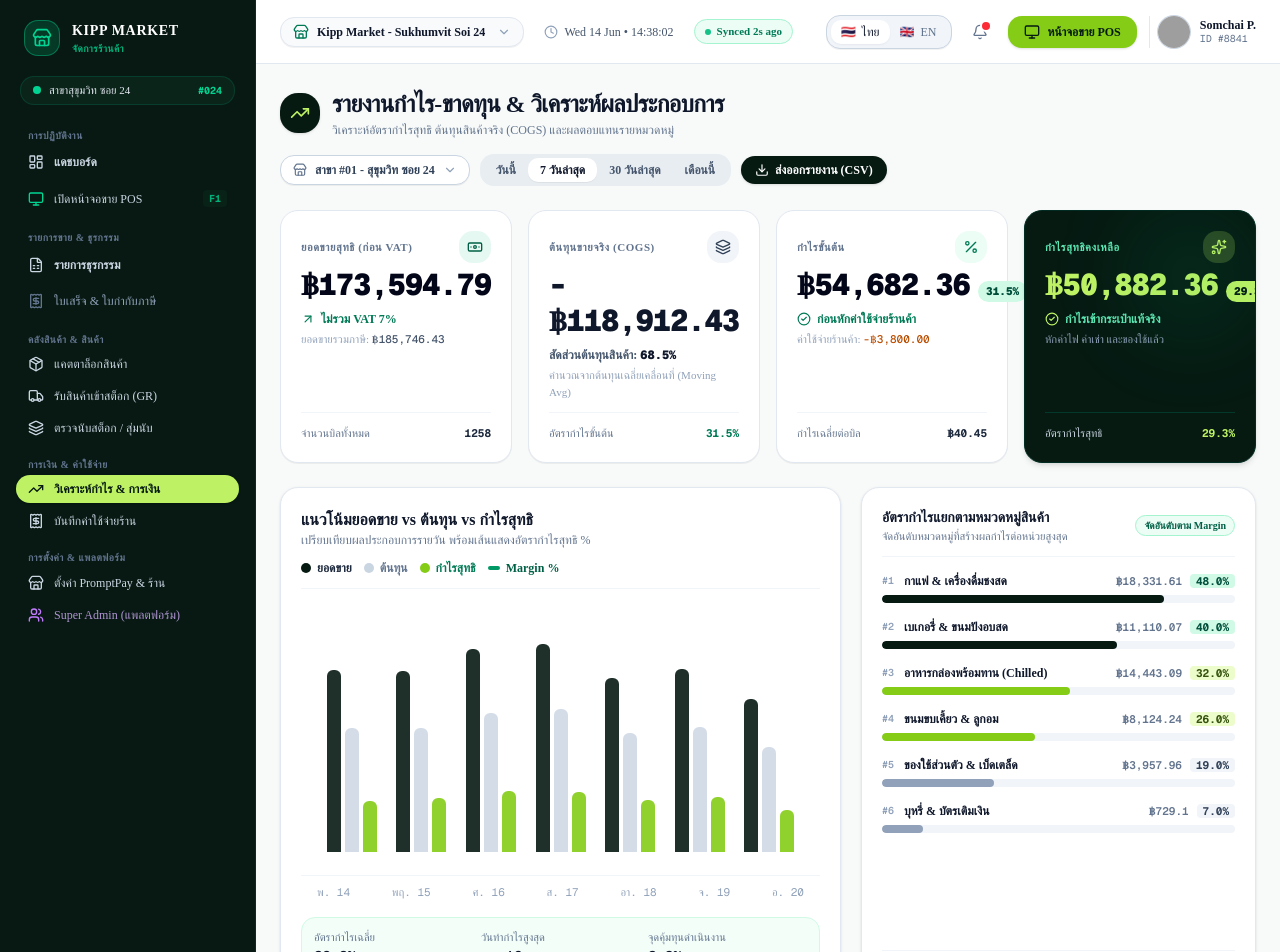
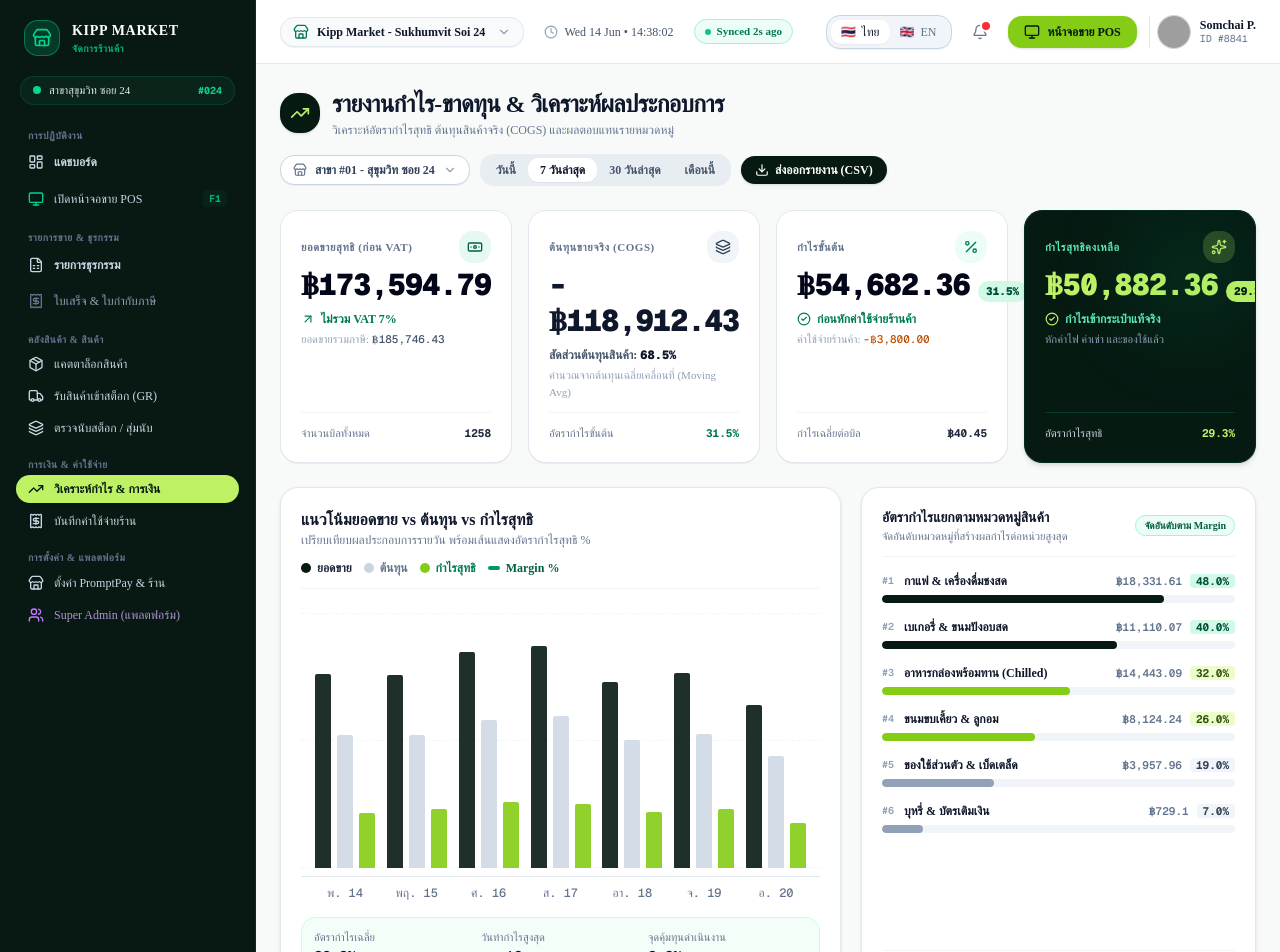
Before and after one commit to Ratibodi/Kipp-Market, a Next.js app: page /dashboard/profit in a window 1280 px wide. Shown: the top 952 px of the page. Built offline with nearby package versions, Linux system fonts and the light colour scheme; no server answers; the database is empty; grey boxes are pictures that could not be loaded.

Commit message:
fix(dashboard): resolve 30-day and monthly profit chart overflow and label truncation

```diff
--- a/src/app/dashboard/profit/page.tsx
+++ b/src/app/dashboard/profit/page.tsx
@@ -25,6 +25,28 @@ import { DashboardSidebar } from "@/components/dashboard/DashboardSidebar";
 import { DashboardHeader } from "@/components/dashboard/DashboardHeader";
 import { useLanguage } from "@/context/LanguageContext";
 import { ProfitAnalyticsResponse } from "@/app/api/dashboard/profit/route";
+
+const THAI_MONTH_SHORT = [
+  "ม.ค.", "ก.พ.", "มี.ค.", "เม.ย.", "พ.ค.", "มิ.ย.",
+  "ก.ค.", "ส.ค.", "ก.ย.", "ต.ค.", "พ.ย.", "ธ.ค."
+];
+const ENG_MONTH_SHORT = [
+  "Jan", "Feb", "Mar", "Apr", "May", "Jun",
+  "Jul", "Aug", "Sep", "Oct", "Nov", "Dec"
+];
+
+function getSampledIndices(total: number, maxSamples = 6): number[] {
+  if (total <= 0) return [];
+  if (total <= maxSamples) return Array.from({ length: total }, (_, i) => i);
+  const result: number[] = [];
+  for (let i = 0; i < maxSamples; i++) {
+    const idx = Math.round((i / (maxSamples - 1)) * (total - 1));
+    if (!result.includes(idx)) {
+      result.push(idx);
+    }
+  }
+  return result;
+}
 
 export default function ProfitAnalyticsPage() {
   const { t, language } = useLanguage();
@@ -335,7 +357,7 @@ export default function ProfitAnalyticsPage() {
           {/* Middle Row: Multi-Bar P&L Trend Chart & Category Profitability */}
           <div className="grid grid-cols-1 lg:grid-cols-12 gap-5">
             {/* Left: Multi-Bar Chart (7 cols) */}
-            <div className="lg:col-span-7 bg-white rounded-2xl p-5 border border-slate-200 shadow-sm flex flex-col justify-between">
+            <div className="lg:col-span-7 bg-white rounded-2xl p-5 border border-slate-200 shadow-sm flex flex-col justify-between overflow-hidden">
               <div>
                 <div className="flex flex-wrap items-center justify-between gap-3 pb-3 border-b border-slate-100">
                   <div>
@@ -363,7 +385,7 @@ export default function ProfitAnalyticsPage() {
                   </div>
                 </div>
 
-                {/* SVG Multi-Bar & Margin Line Chart */}
+                {/* Multi-Bar & Margin Line Chart */}
                 <div className="relative mt-6 h-72 w-full">
                   {loading || !data ? (
                     <div className="w-full h-full flex items-center justify-center text-slate-400 text-xs">
@@ -372,37 +394,71 @@ export default function ProfitAnalyticsPage() {
                     </div>
                   ) : (
                     <div className="w-full h-full flex flex-col justify-between">
-                      {/* Interactive Canvas */}
-                      <div className="relative flex-1 w-full flex items-end justify-between px-4 pb-2 border-b border-slate-100">
+                      {/* Interactive Canvas with subtle guide lines */}
+                      <div className="relative flex-1 w-full min-w-0 flex items-end justify-between px-1 sm:px-2 pb-2 border-b border-slate-200">
+                        {/* Background guide lines */}
+                        <div className="absolute inset-x-0 top-0 bottom-2 flex flex-col justify-between pointer-events-none opacity-40">
+                          <div className="border-b border-dashed border-slate-200 w-full" />
+                          <div className="border-b border-dashed border-slate-200 w-full" />
+                          <div className="border-b border-dashed border-slate-200 w-full" />
+                        </div>
+
                         {data.dailyTrend.map((d, idx) => {
-                          const revH = (d.netRevenue / maxDayVal) * 100;
-                          const cogsH = (d.cogs / maxDayVal) * 100;
-                          const profH = Math.max(0, (d.netProfit / maxDayVal) * 100);
+                          const isLongPeriod = data.dailyTrend.length > 10;
+                          const isSingleDay = data.dailyTrend.length === 1;
+                          const revH = Math.min(100, Math.max(0, (d.netRevenue / maxDayVal) * 100));
+                          const cogsH = Math.min(100, Math.max(0, (d.cogs / maxDayVal) * 100));
+                          const profH = Math.min(100, Math.max(0, (d.netProfit / maxDayVal) * 100));
                           const isHovered = hoveredDayIndex === idx;
+
+                          // Dynamic bar sizing
+                          const barWidth = isSingleDay
+                            ? "w-8 sm:w-12 max-w-[48px]"
+                            : isLongPeriod
+                            ? "w-1 sm:w-1.5 md:w-2 max-w-[7px]"
+                            : "w-2.5 sm:w-3.5 md:w-4 max-w-[16px]";
+                          const barGap = isSingleDay
+                            ? "gap-2 sm:gap-3"
+                            : isLongPeriod
+                            ? "gap-[1px] sm:gap-[1.5px]"
+                            : "gap-1 sm:gap-1.5";
 
                           return (
                             <div
                               key={d.date}
                               onMouseEnter={() => setHoveredDayIndex(idx)}
                               onMouseLeave={() => setHoveredDayIndex(null)}
-                              className="relative flex-1 flex flex-col items-center justify-end h-full px-1 group cursor-pointer"
+                              className="relative flex-1 min-w-0 flex flex-col items-center justify-end h-full group cursor-pointer z-10"
                             >
-                              {/* Hover Tooltip Popup */}
+                              {/* Hover Tooltip Popup with edge-safe positioning */}
                               {isHovered && (
-                                <div className="absolute -top-24 z-30 p-2.5 rounded-xl bg-slate-900 text-white text-[11px] shadow-xl border border-slate-700 pointer-events-none whitespace-nowrap min-w-[150px]">
-                                  <div className="font-bold text-[#bef264] border-b border-slate-700 pb-1 mb-1">
-                                    {d.dayLabel} ({d.date})
+                                <div
+                                  className={`absolute -top-28 z-50 p-2.5 rounded-xl bg-slate-900 text-white text-[11px] shadow-2xl border border-slate-700 pointer-events-none whitespace-nowrap min-w-[155px] ${
+                                    idx < 4
+                                      ? "left-0"
+                                      : idx > data.dailyTrend.length - 5
+                                      ? "right-0"
+                                      : "left-1/2 -translate-x-1/2"
+                                  }`}
+                                >
+                                  <div className="font-bold text-[#bef264] border-b border-slate-700/80 pb-1 mb-1.5 flex items-center justify-between">
+                                    <span>{d.dayLabel}</span>
+                                    <span className="text-[10px] text-slate-400 font-mono">{d.date}</span>
                                   </div>
-                                  <div className="flex justify-between gap-3 text-slate-300">
-                                    <span>ยอดขาย:</span>
-                                    <span className="font-mono text-white">฿{d.netRevenue.toLocaleString()}</span>
+                                  <div className="flex justify-between gap-3 text-slate-300 py-0.5">
+                                    <span>{isTh ? "ยอดขาย (Net):" : "Revenue:"}</span>
+                                    <span className="font-mono text-white font-medium">฿{d.netRevenue.toLocaleString()}</span>
                                   </div>
-                                  <div className="flex justify-between gap-3 text-slate-400">
-                                    <span>ต้นทุน:</span>
+                                  <div className="flex justify-between gap-3 text-slate-400 py-0.5">
+                                    <span>{isTh ? "ต้นทุนสินค้า:" : "COGS:"}</span>
                                     <span className="font-mono text-slate-300">-฿{d.cogs.toLocaleString()}</span>
                                   </div>
-                                  <div className="flex justify-between gap-3 text-emerald-400 font-bold border-t border-slate-700/60 pt-1 mt-1">
-                                    <span>กำไรสุทธิ:</span>
+                                  <div className="flex justify-between gap-3 text-amber-300/80 py-0.5">
+                                    <span>{isTh ? "ค่าใช้จ่ายร้าน:" : "Expenses:"}</span>
+                                    <span className="font-mono text-amber-200">-฿{d.expenses.toLocaleString()}</span>
+                                  </div>
+                                  <div className="flex justify-between gap-3 text-emerald-400 font-bold border-t border-slate-700/80 pt-1.5 mt-1">
+                                    <span>{isTh ? "กำไรสุทธิ:" : "Net Profit:"}</span>
                                     <span className="font-mono text-[#bef264]">
                                       ฿{d.netProfit.toLocaleString()} ({d.marginPercent}%)
                                     </span>
@@ -411,33 +467,33 @@ export default function ProfitAnalyticsPage() {
                               )}
 
                               {/* 3 Side-by-Side Bars */}
-                              <div className="w-full flex items-end justify-center gap-0.5 sm:gap-1 h-full">
+                              <div className={`w-full flex items-end justify-center ${barGap} h-full`}>
                                 {/* Bar 1: Net Revenue */}
                                 <div
                                   style={{ height: `${revH}%` }}
-                                  className={`w-2.5 sm:w-3.5 rounded-t-sm bg-[#061a12] transition-all duration-300 ${
-                                    isHovered ? "opacity-100 scale-y-105" : "opacity-90"
+                                  className={`${barWidth} rounded-t-[2px] bg-[#061a12] transition-all duration-200 origin-bottom ${
+                                    isHovered ? "opacity-100 scale-y-105 bg-emerald-950" : "opacity-90"
                                   }`}
                                 />
                                 {/* Bar 2: COGS */}
                                 <div
                                   style={{ height: `${cogsH}%` }}
-                                  className={`w-2.5 sm:w-3.5 rounded-t-sm bg-slate-300 transition-all duration-300 ${
-                                    isHovered ? "opacity-100 scale-y-105" : "opacity-80"
+                                  className={`${barWidth} rounded-t-[2px] bg-slate-300 transition-all duration-200 origin-bottom ${
+                                    isHovered ? "opacity-100 scale-y-105 bg-slate-400" : "opacity-80"
                                   }`}
                                 />
                                 {/* Bar 3: Net Profit */}
                                 <div
                                   style={{ height: `${profH}%` }}
-                                  className={`w-2.5 sm:w-3.5 rounded-t-sm bg-[#84cc16] transition-all duration-300 ${
-                                    isHovered ? "opacity-100 scale-y-105" : "opacity-90"
+                                  className={`${barWidth} rounded-t-[2px] bg-[#84cc16] transition-all duration-200 origin-bottom ${
+                                    isHovered ? "opacity-100 scale-y-105 bg-lime-400" : "opacity-90"
                                   }`}
                                 />
                               </div>
 
                               {/* Margin % Badge above bar on hover */}
                               <div
-                                className={`text-[10px] font-mono font-bold transition-opacity ${
+                                className={`text-[9px] font-mono font-bold transition-opacity absolute -top-4 pointer-events-none ${
                                   isHovered ? "text-emerald-800 opacity-100" : "text-transparent opacity-0"
                                 }`}
                               >
@@ -449,13 +505,47 @@ export default function ProfitAnalyticsPage() {
                       </div>
 
                       {/* X-axis date labels */}
-                      <div className="flex justify-between text-[11px] font-mono text-slate-400 px-4 pt-2">
-                        {data.dailyTrend.map((d) => (
-                          <span key={d.date} className="truncate text-center">
-                            {d.dayLabel}
-                          </span>
-                        ))}
-                      </div>
+                      {data.dailyTrend.length > 10 ? (
+                        <div className="relative w-full h-6 mt-2 px-1 sm:px-2">
+                          {getSampledIndices(data.dailyTrend.length, 6).map((idx, sampleIdx, arr) => {
+                            const d = data.dailyTrend[idx];
+                            const isFirst = sampleIdx === 0;
+                            const isLast = sampleIdx === arr.length - 1;
+                            const pct = (idx / (data.dailyTrend.length - 1)) * 100;
+                            const dateObj = new Date(d.date);
+                            const dayNum = dateObj.getDate();
+                            const monthName = isTh
+                              ? THAI_MONTH_SHORT[dateObj.getMonth()]
+                              : ENG_MONTH_SHORT[dateObj.getMonth()];
+                            const labelText = `${dayNum} ${monthName}`;
+
+                            return (
+                              <span
+                                key={d.date}
+                                style={{
+                                  left: `${pct}%`,
+                                  transform: isFirst
+                                    ? "translateX(0%)"
+                                    : isLast
+                                    ? "translateX(-100%)"
+                                    : "translateX(-50%)",
+                                }}
+                                className="absolute top-1 whitespace-nowrap text-[11px] font-mono font-medium text-slate-500 hover:text-slate-800 transition-colors"
+                              >
+                                {labelText}
+                              </span>
+                            );
+                          })}
+                        </div>
+                      ) : (
+                        <div className="flex justify-between items-center text-xs font-mono text-slate-500 px-1 sm:px-2 pt-2">
+                          {data.dailyTrend.map((d) => (
+                            <span key={d.date} className="text-center flex-1 font-medium">
+                              {d.dayLabel}
+                            </span>
+                          ))}
+                        </div>
+                      )}
                     </div>
                   )}
                 </div>
```
Also changed, not shown: src/app/api/dashboard/profit/route.ts (+8 -2 lines).
